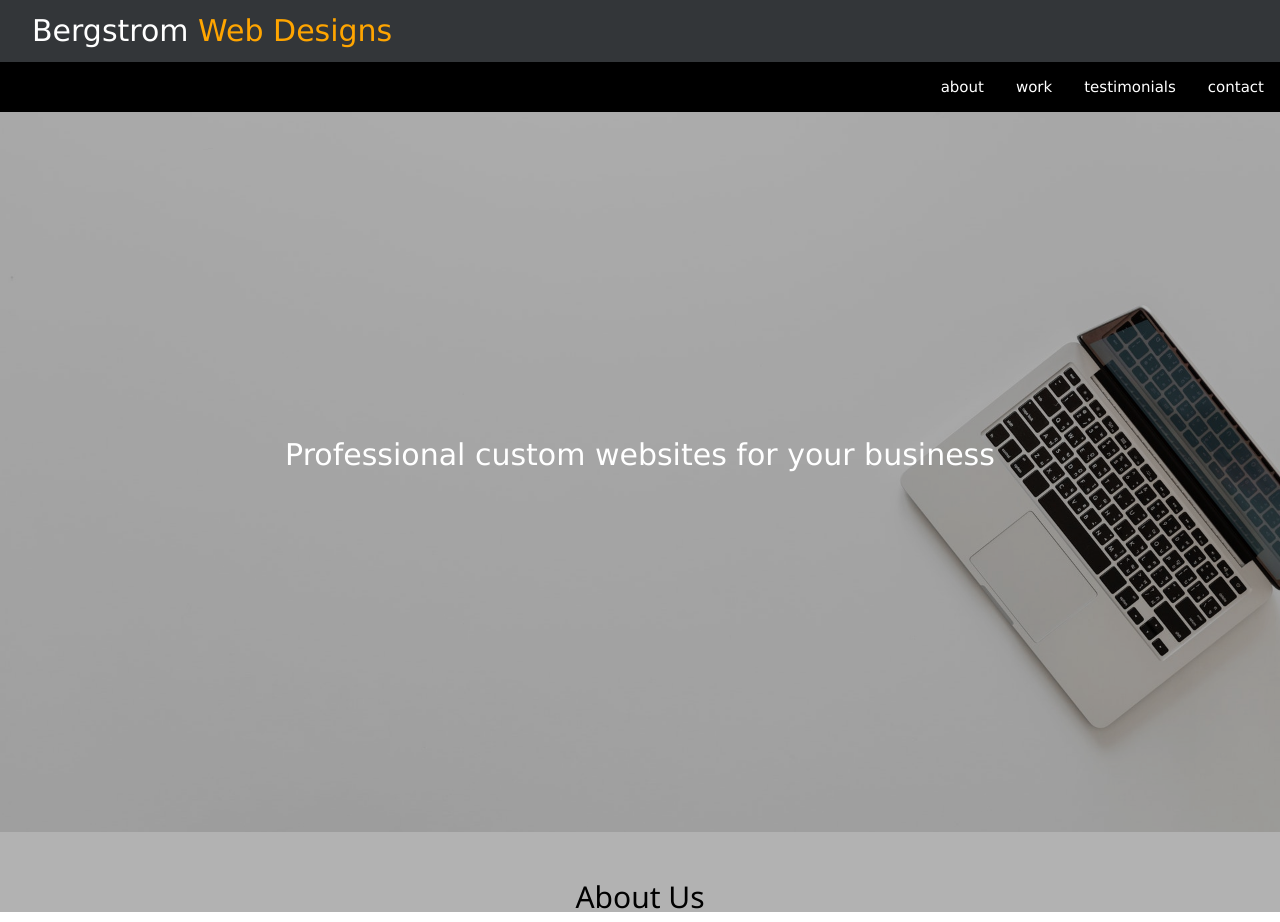
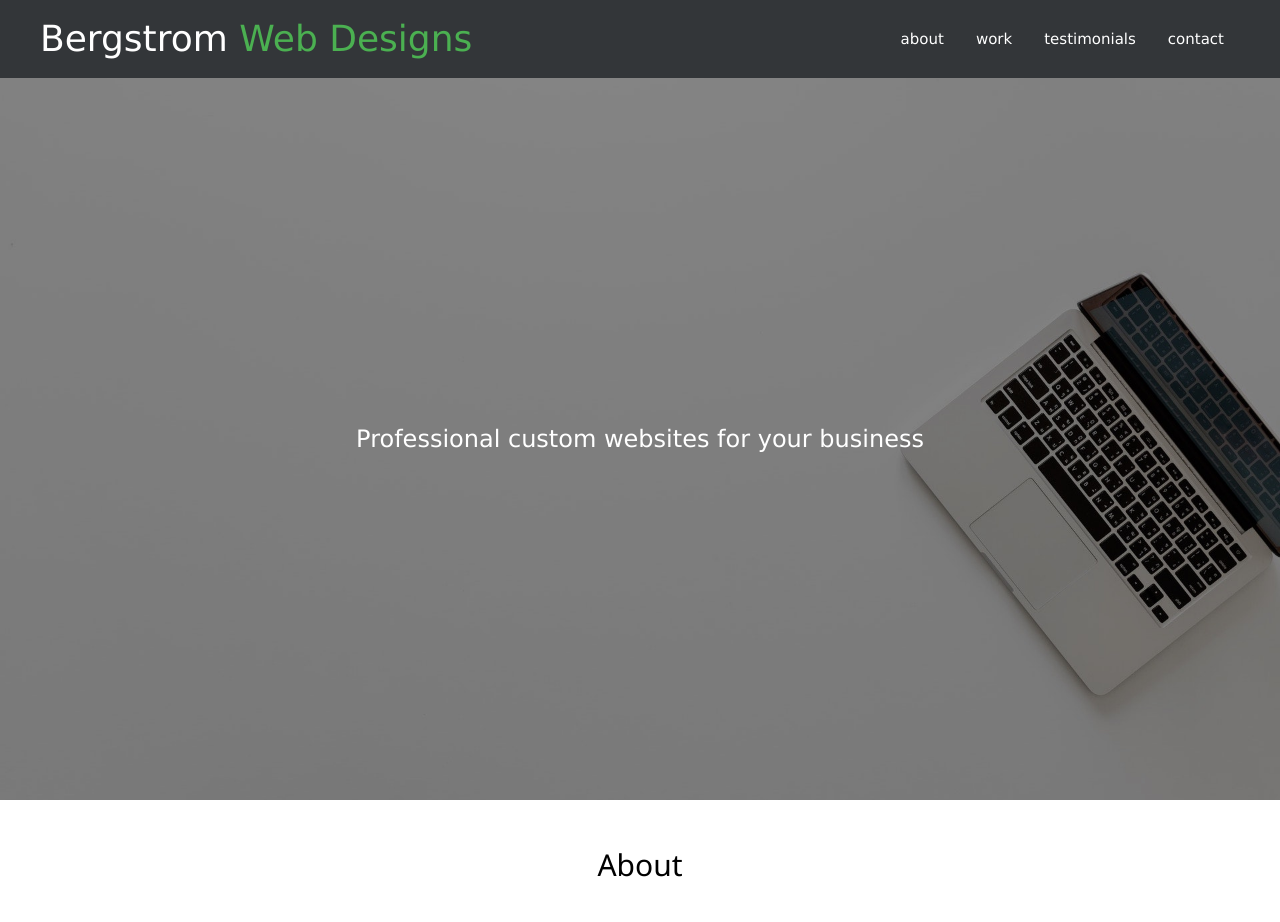
Before and after one commit to christopherbergstrom/bergstromwebdesigns, a website: page index.html in a window 1280 px wide. Shown: the top 922 px of the page. Drawn offline with nearby package versions, Linux system fonts and the light colour scheme.

Commit message:
making new changes

```diff
--- a/index.html
+++ b/index.html
@@ -2,8 +2,12 @@
 <html lang="en">
 	<head>
 		<meta charset="UTF-8" />
-		<meta name="viewport" content="width=device-width, initial-scale=1.0" />
+		<meta name="viewport" content="width=device-width, initial-scale=1.0, shrink-to-fit=no" />
 		<meta http-equiv="X-UA-Compatible" content="ie=edge" />
+		<meta name="title" content="Bergstrom Web Desgins" />
+		<meta name="description" content="Profession custom websites for you and your business" />
+		<meta name="keywords" content="custom,website,web developer,web design,design,freelancer,talent,business,solution" />
+		<meta name="author" content="Christopher Bergstrom" />
 		<title>Bergstrom Web Designs</title>
 		<link rel="stylesheet" href="css/app.css" />
 		<link rel="stylesheet" href="css/w3.css" />
@@ -14,56 +18,50 @@
 	</head>
 	<body>
 		<div class="wrapper">
-			<header class="w3-bar w3-container">
-				<div class="w3-bar-item">
-					<span class="menuColor">Bergstrom</span> <span class="mainColor">Web Designs</span>
+			<header id="header">
+				<nav class="w3-row w3-container">
+					<div class="w3-half w3-xxlarge w3-padding-large"><span class="menuColor">Bergstrom</span> <span class="mainColor">Web&nbsp;Designs</span></div>
+					<div class="w3-hide-large w3-hide-medium w3-half w3-padding-16 w3-cell-row">
+						<a id="aboutLink" class="nav-item w3-padding-small w3-cell menuColor">about</a>
+						<a id="workLink" class="nav-item w3-padding-small w3-cell menuColor">work</a>
+						<a id="testimonialsLink" class="nav-item w3-padding-small w3-cell menuColor">testimonials</a>
+						<a id="contactLink" class="nav-item w3-padding-small w3-cell menuColor contactLink">contact</a>
+					</div>
+					<div class="w3-hide-small w3-half w3-bar w3-padding-large">
+						<div class="w3-right">
+							<a id="aboutLink" class="nav-item w3-bar-item menuColor menuItem">about</a>
+							<a id="workLink" class="nav-item w3-bar-item menuColor menuItem">work</a>
+							<a id="testimonialsLink" class="nav-item w3-bar-item menuColor menuItem">testimonials</a>
+							<a id="contactLink" class="nav-item w3-bar-item menuColor menuItem contactLink">contact</a>
+						</div>
+					</div>
+				</nav>
+			</header>
+			<section>
+				<div id="showcase" class="w3-display-container">
+					<div class="w3-display-middle w3-xlarge menuColor w3-center">Professional custom websites for your business</div>
 				</div>
-				<!-- <div class="w3-bar-item w3-right" id="menuBtn"><i class="far fa-circle"></i></div> -->
-			</header>
-			<nav id="slideMenu" class="w3-bar">
-				<a id="contactLink" class="w3-right w3-bar-item menuColor menuItem contactLink">contact</a>
-				<a id="testimonialsLink" class="w3-right w3-bar-item menuColor menuItem">testimonials</a>
-				<a id="workLink" class="w3-right w3-bar-item menuColor menuItem">work</a>
-				<a id="aboutLink" class="w3-right w3-bar-item menuColor menuItem">about</a>
-			</nav>
-			<section id="showcase">
-				<p id="introText">Professional custom websites for your business</p>
-				<div id="overlay"></div>
 			</section>
 			<section id="about">
-				<h2>About Us</h2>
-				<p class="aboutText">
-					<span id="big">H</span>i, thank you for visiting Bergstrom Web Designs. My name is
-					Christopher Bergstrom and I am the owner of Bergstrom Web Designs. I have been a freelance
-					web developer for years, and decided to start a business for it. I specialize in custom
-					web design and responsive development. That means the website I make for your business is
-					one of a kind and it will look great on any computer, tablet, or smartphone.
-				</p>
-				<p class="aboutText">
-					Do you need a new or redesigned website? I create websites that work and get your business
-					more customers. <a href="#" class="contactLink mainColor contactLink">Contact</a> me today
-					for a creative solution and a quote.
-				</p>
+				<h2>About</h2>
+				<p class="aboutText"><span id="big">H</span>i, thank you for visiting Bergstrom Web Designs. My name is Christopher Bergstrom and I am the owner of Bergstrom Web Designs. I have been a freelance web developer for years, and decided to start a business for it. I specialize in custom web design and responsive development. That means the website I make for your business is one of a kind and it will look great on any computer, tablet, or smartphone.</p>
+				<p class="aboutText">Do you need a new or redesigned website? I create websites that work and get your business more customers. <a href="#" class="contactLink mainColor contactLink">Contact</a> me today for a creative solution and a quote.</p>
 			</section>
 			<section id="work">
 				<div class="w3-container">
-					<h2>Our Work</h2>
+					<h2>Work</h2>
 					<div class="w3-row">
-						<div class="w3-container w3-third workItem ">
+						<div class="w3-container w3-third workItem w3-section">
 							<p>WifiBy Coachella Valley</p>
 							<!-- <div class="textOverlay w3-animate-left">Lorem ipsum dolor sit amet consectetur, adipisicing elit. Distinctio tempora vitae molestiae, quis illum id.</div> -->
 						</div>
 						<a class="w3-twothird workItem wifiby" href="http://wifibycv.com/" target="_blank"></a>
 					</div>
 					<div class="w3-row">
-						<div class="w3-container w3-third workItem">
+						<div class="w3-container w3-third workItem w3-section">
 							<p>Brandon Myers Photography</p>
 						</div>
-						<a
-							class="w3-twothird workItem brandon"
-							href="http://brandonmyersphotography.com/"
-							target="_blank"
-						></a>
+						<a class="w3-twothird workItem brandon" href="http://brandonmyersphotography.com/" target="_blank"></a>
 					</div>
 				</div>
 			</section>
@@ -74,24 +72,19 @@
 						<div class="w3-padding-large">
 							<img src="images/me.jpg" alt="me1" class="w3-circle" />
 							<p class="">
-								Lorem ipsum dolor sit amet consectetur adipisicing elit. Explicabo, suscipit. Lorem
-								ipsum dolor sit amet consectetur adipisicing elit. Quo, eveniet!
+								Lorem ipsum dolor sit amet consectetur adipisicing elit. Explicabo, suscipit. Lorem ipsum dolor sit amet consectetur adipisicing elit. Quo, eveniet!
 							</p>
 						</div>
 						<div class="w3-padding-large">
 							<img src="images/me.jpg" alt="me1" class="w3-circle" />
 							<p>
-								Lorem ipsum dolor sit, amet consectetur adipisicing elit. Culpa, in? Lorem ipsum
-								dolor, sit amet consectetur adipisicing elit. Necessitatibus, autem! Lorem, ipsum
-								dolor sit amet consectetur adipisicing elit. Nam, dolor?
+								Lorem ipsum dolor sit, amet consectetur adipisicing elit. Culpa, in? Lorem ipsum dolor, sit amet consectetur adipisicing elit. Necessitatibus, autem! Lorem, ipsum dolor sit amet consectetur adipisicing elit. Nam, dolor?
 							</p>
 						</div>
 						<div class="w3-padding-large">
 							<img src="images/me.jpg" alt="me1" class="w3-circle" />
 							<p>
-								Lorem ipsum dolor sit, amet consectetur adipisicing elit. Maxime, ipsam. Lorem,
-								ipsum dolor sit amet consectetur adipisicing elit. Quasi, asperiores! Lorem ipsum
-								dolor sit amet.
+								Lorem ipsum dolor sit, amet consectetur adipisicing elit. Maxime, ipsam. Lorem, ipsum dolor sit amet consectetur adipisicing elit. Quasi, asperiores! Lorem ipsum dolor sit amet.
 							</p>
 						</div>
 					</div>
@@ -99,26 +92,14 @@
 			</section>
 			<section id="contact">
 				<div class="w3-container">
-					<h2>Contact Us</h2>
+					<h2>Contact</h2>
 					<form method="POST" action="php/mail.php" class="form">
 						<label>Name <span id="nameError" class="error"></span></label>
 						<input type="text" id="name" name="name" placeholder="Your name" class="input" />
 						<label>Email <span id="emailError" class="error"></span></label>
-						<input
-							type="email"
-							id="email"
-							name="email"
-							placeholder="youremail@gmail.com"
-							class="input"
-						/>
+						<input type="email" id="email" name="email" placeholder="youremail@gmail.com" class="input" />
 						<label>Message <span id="messageError" class="error"></span></label>
-						<textarea
-							id="message"
-							name="message"
-							placeholder="Type message..."
-							style="height:200px"
-							class="input"
-						></textarea>
+						<textarea id="message" name="message" placeholder="Type message..." style="height:200px" class="input"></textarea>
 						<input type="submit" value="Send" class="w3-round" id="submitBtn" />
 					</form>
 				</div>
@@ -126,12 +107,10 @@
 			<footer class="w3-bar">
 				<div class="w3-bar-item">
 					Created by
-					<a href="http://bergstromwebdesigns.com"
-						>Bergstrom <span class="mainColor">Web Designs</span></a
-					>
+					<a href="http://bergstromwebdesigns.com">Bergstrom <span class="mainColor">Web Designs</span></a>
 				</div>
 				<div class="w3-bar-item">
-					<a href="mailto:bergstromwebdesigns@gmail.com">bergstromwebdesigns@gmail.com</a>
+					<a href="mailto:chris@bergstromwebdesigns.com">chris@bergstromwebdesigns.com</a>
 				</div>
 			</footer>
 		</div>
--- a/js/script.js
+++ b/js/script.js
@@ -1,4 +1,8 @@
 $(document).ready(() => {
+	resize();
+	$(window).resize(() => {
+		resize();
+	});
 	// mouse enters, menuBtn circle changes to random color
 	// $("#menuBtn").mouseenter(() => {
 	//   let color = changeColors();
@@ -22,19 +26,19 @@ $(document).ready(() => {
 	// });
 	$("#aboutLink").click(() => {
 		let scrollAmount = $("#about").offset().top;
-    $('html,body').animate({scrollTop: scrollAmount}, 750);
+		$("html,body").animate({ scrollTop: scrollAmount }, 750);
 	});
 	$(".contactLink").click(() => {
 		let scrollAmount = $("#contact").offset().top;
-    $('html,body').animate({scrollTop: scrollAmount}, 750);
+		$("html,body").animate({ scrollTop: scrollAmount }, 750);
 	});
 	$("#workLink").click(() => {
 		let scrollAmount = $("#work").offset().top;
-    $('html,body').animate({scrollTop: scrollAmount}, 750);
+		$("html,body").animate({ scrollTop: scrollAmount }, 750);
 	});
 	$("#testimonialsLink").click(() => {
 		let scrollAmount = $("#testimonials").offset().top;
-    $('html,body').animate({scrollTop: scrollAmount}, 750);
+		$("html,body").animate({ scrollTop: scrollAmount }, 750);
 	});
 	$(".workItem:nth-child(1)").hover(function() {
 		// $("body").css("background-color", "black");
@@ -44,14 +48,18 @@ $(document).ready(() => {
 		// $(this).css("display", "block");
 	});
 });
-function changeColors()
-{
-  let hexArray = ["A","B","C","D","E","F","1","2","3","4","5","6","7","8","9","0"];
+function changeColors() {
+	let hexArray = ["A", "B", "C", "D", "E", "F", "1", "2", "3", "4", "5", "6", "7", "8", "9", "0"];
 	let color;
 	color = "#";
-  for (var i = 0; i < 6; i++)
-  {
-      color+= hexArray[(Math.floor(Math.random()*16))];
+	for (var i = 0; i < 6; i++) {
+		color += hexArray[Math.floor(Math.random() * 16)];
 	}
 	return color;
 }
+function resize() {
+	let height1 = $(window).height();
+	let height2 = $("#header").outerHeight();
+	let height3 = height1 - height2;
+	$("#showcase").css("height", height3 + "px");
+}
--- a/scss/style.scss
+++ b/scss/style.scss
@@ -8,23 +8,20 @@ article,
 figure {
 	display: block;
 }
-$mainColor: #ffa500;
+// $mainColor: #ffa500;
+$mainColor: #4bb051;
+
 body {
 	/* background-color: black; */
-	/* font-family: Arial, Helvetica, sans-serif; */
+	font-family: Arial, Helvetica, sans-serif;
+	// max-width: 1440px;
+	// margin: auto !important;
 }
 .wrapper {
 	overflow-x: hidden;
-	header {
-		// height: 7%;
-		background-color: #333639;
-		width: 100vw;
-		/* height: 9vh; */
-		font-size: 2em;
-	}
-	nav {
-		// height: 3%;
-	}
+}
+header {
+	background-color: #333639;
 }
 .mainColor {
 	color: $mainColor;
@@ -32,35 +29,34 @@ body {
 .menuColor {
 	color: #fff;
 }
-#menuBtn {
-	color: #d9d9d9;
-	right: 0;
+nav {
+	text-align: center;
+	@media only screen and (min-width: 601px) {
+		text-align: left;
+		display: flex !important;
+	}
 }
-#menuBtn:hover {
-	color: $mainColor;
-	cursor: pointer;
+nav > div:nth-child(3) {
+	align-self: center !important;
 }
-#slideMenu {
-	background-color: #000;
-	overflow: auto;
+.nav-item {
+	padding: 0 5px;
 }
-#slideMenu a {
-	text-decoration: none;
-	padding: 14px 16px;
-}
-#slideMenu a:hover {
+.nav-item:hover {
 	color: $mainColor;
 	cursor: pointer;
 }
 #showcase {
-	background-image: url("../images/macPic.jpg");
+	min-height: 50vh;
+	height: 100%;
+	background-image: url("../images/macPic2.jpg");
 	background-position: right;
 	background-repeat: no-repeat;
 	background-size: cover;
-	width: 100vw;
-	/* min-height: calc(100vh - 111px); */
-	height: 100vh;
-	/* background-attachment: fixed; */
+	// background-attachment: fixed;
+}
+#showcase div {
+	width: 70%;
 }
 #overlay {
 	position: relative;
@@ -68,21 +64,9 @@ body {
 	left: 0;
 	width: 100%;
 	/* min-height: calc(100vh - 111px); */
-	height: 100vh;
+	height: 90vh;
 	background-color: #000;
 	opacity: 0.3;
-}
-#introText {
-	position: absolute;
-	width: 60vw;
-	left: 20vw;
-	text-align: center;
-	margin: auto;
-	padding-top: 40vh;
-	/* padding-bottom: 40vh; */
-	color: #fff;
-	font-size: 2em;
-	z-index: 1;
 }
 #big {
 	font-size: 5em;
@@ -212,15 +196,7 @@ footer {
 	background-repeat: no-repeat;
 	background-size: cover;
 }
-@media only screen and (max-width: 768px) {
-	#testimonials .w3-row-padding {
-		column-count: 2;
-	}
-	.workItem:nth-child(1) {
-		/* text-align: center; */
-	}
-}
-@media only screen and (max-width: 600px) {
+@media only screen and (max-width: 640px) {
 	#work .w3-row {
 		border-left: none;
 		border-top: 1px solid #333;
@@ -232,5 +208,13 @@ footer {
 		height: 30vw;
 	}
 }
-@media only screen and (max-width: 480px) {
+@media only screen and (max-width: 768px) {
+	#testimonials .w3-row-padding {
+		column-count: 2;
+	}
+	.workItem:nth-child(1) {
+		/* text-align: center; */
+	}
 }
+@media only screen and (max-width: 1024px) {
+}
```
Also changed, not shown: css/app.css, images/macPic2.jpg (added), 4 other files. Lines whose indentation alone changed are shown as unchanged.
